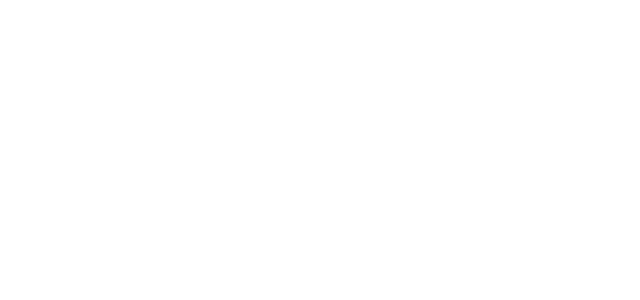
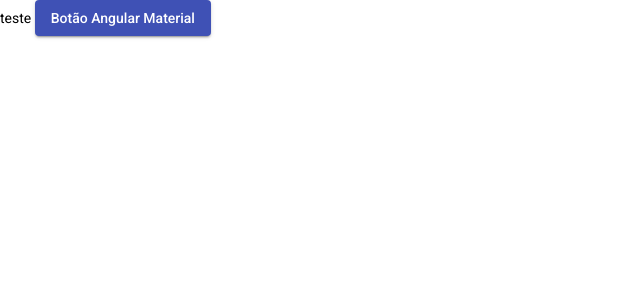
Before and after one commit to Brunohpiovan/controle-financeiro-frontend, an Angular app: page / in a window 1280 px wide. Shown: the top 300 px of the page, without its empty margins (0-640 px from the left). Built offline with nearby package versions, Linux system fonts and the light colour scheme.

Commit message:
adicionado angular material ao projeto

```diff
--- a/angular.json
+++ b/angular.json
@@ -23,6 +23,7 @@
               "src/assets"
             ],
             "styles": [
+              "./node_modules/@angular/material/prebuilt-themes/indigo-pink.css",
               "src/styles.css"
             ],
             "scripts": []
@@ -90,6 +91,7 @@
               "src/assets"
             ],
             "styles": [
+              "./node_modules/@angular/material/prebuilt-themes/indigo-pink.css",
               "src/styles.css"
             ],
             "scripts": []
--- a/package.json
+++ b/package.json
@@ -10,12 +10,13 @@
   },
   "private": true,
   "dependencies": {
-    "@angular/animations": "^14.0.0",
+    "@angular/animations": "^14.3.0",
+    "@angular/cdk": "^14.2.7",
     "@angular/common": "^14.0.0",
     "@angular/compiler": "^14.0.0",
     "@angular/core": "^14.0.0",
     "@angular/forms": "^14.0.0",
-    "@angular/material": "^7.0.0",
+    "@angular/material": "^14.2.7",
     "@angular/platform-browser": "^14.0.0",
     "@angular/platform-browser-dynamic": "^14.0.0",
     "@angular/router": "^14.0.0",
--- a/src/app/app.component.html
+++ b/src/app/app.component.html
@@ -1 +1,3 @@
 <router-outlet></router-outlet>
+teste
+<button mat-raised-button color="primary">Botão Angular Material</button>
--- a/src/index.html
+++ b/src/index.html
@@ -6,8 +6,11 @@
   <base href="/">
   <meta name="viewport" content="width=device-width, initial-scale=1">
   <link rel="icon" type="image/x-icon" href="favicon.ico">
+  <link rel="preconnect" href="https://fonts.gstatic.com">
+  <link href="https://fonts.googleapis.com/css2?family=Roboto:wght@300;400;500&display=swap" rel="stylesheet">
+  <link href="https://fonts.googleapis.com/icon?family=Material+Icons" rel="stylesheet">
 </head>
-<body>
+<body class="mat-typography">
   <app-root></app-root>
 </body>
 </html>
--- a/src/styles.css
+++ b/src/styles.css
@@ -1 +1,4 @@
 /* You can add global styles to this file, and also import other style files */
+
+html, body { height: 100%; }
+body { margin: 0; font-family: Roboto, "Helvetica Neue", sans-serif; }
```
Also changed, not shown: src/app/app.module.ts (+34 -1 lines), 1 other file (tests, documents, lock files or other folders).
